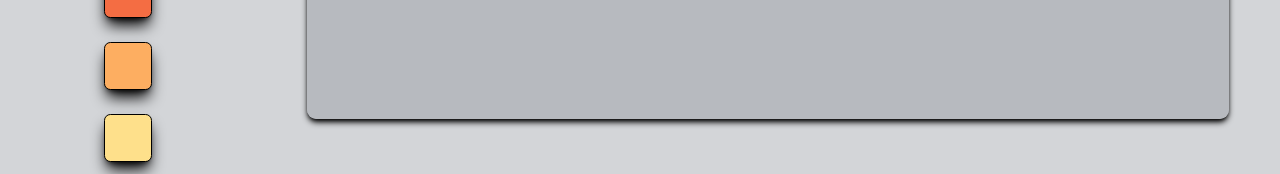
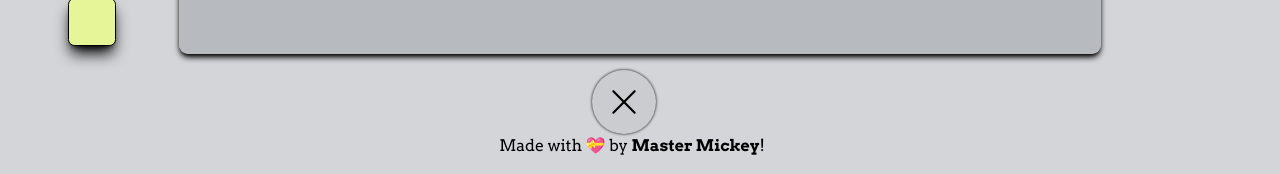
Before and after one commit to singodiyashubham87/Draw-it-out, a React (Vite) app: page / in a window 1280 px wide. Shown: the part 626-800 px from the top of the page. Built offline with nearby package versions, Linux system fonts and the light colour scheme; a web font is replaced by a local one.

Commit message:
[layout] - centered the canvas and adjusted side panel position

```diff
--- a/src/App.jsx
+++ b/src/App.jsx
@@ -171,7 +171,7 @@ function App() {
             ></canvas>
 
             <div
-              className="bg-[#CBCCCF] p-[1rem] text-[2rem] rounded-[50%] shadow-black shadow-vsm dark:shadow-black dark:shadow-lg hover:bg-gray-400 cursor-pointer transform transition duration-300 ease-in-out dark:text-[#111111]  hover:md:scale-110"
+              className="bg-[#CBCCCF] p-[1rem] mt-4 mr-8 text-[2rem] rounded-[50%] shadow-black shadow-vsm dark:shadow-black dark:shadow-lg hover:bg-gray-400 cursor-pointer transform transition duration-300 ease-in-out dark:text-[#111111]  hover:md:scale-110"
               onClick={() => {
                 setBgColor("#B7BABF");
                 setBrushStyle("solid");
@@ -182,7 +182,7 @@ function App() {
             >
               <RxCross1 />
             </div>
-            <h1 className="text-[0.7rem] vvsm:text-[1rem] pb-4 dark:text-white">
+            <h1 className="text-[0.7rem] mr-4 vvsm:text-[1rem] pb-4 dark:text-white">
               Made with &#128157; by{" "}
               <a
                 href="https://shubham-s-socials.vercel.app/"
--- a/src/components/BgColorSidePanel.jsx
+++ b/src/components/BgColorSidePanel.jsx
@@ -4,7 +4,7 @@ import { rainbowColors } from "../utils/helpers";
 
 const BgColorSidePanel = ({ canvasRef, setBgColor }) => {
   return (
-    <div className="color-pallet gsm:w-[10%] w-[85%] h-[50rem] p-7 grid grid-cols-6 vsm:grid-cols-4 gsm:grid-cols-1 gap-2 vsm:gap-4 gsm:gap-2 gsm:pb-[5rem] gsm:pt-[14rem] gsm:mb-8 mx-auto">
+    <div className="absolute top-[-40px] left-7 color-pallet gsm:w-[10%] w-[85%] h-[50rem] p-7 grid grid-cols-6 vsm:grid-cols-4 gsm:grid-cols-1 gap-2 vsm:gap-4 gsm:gap-2 gsm:pb-[5rem] gsm:pt-[14rem] gsm:mb-8 mx-auto">
       <input
         type="color"
         name="color"
```
